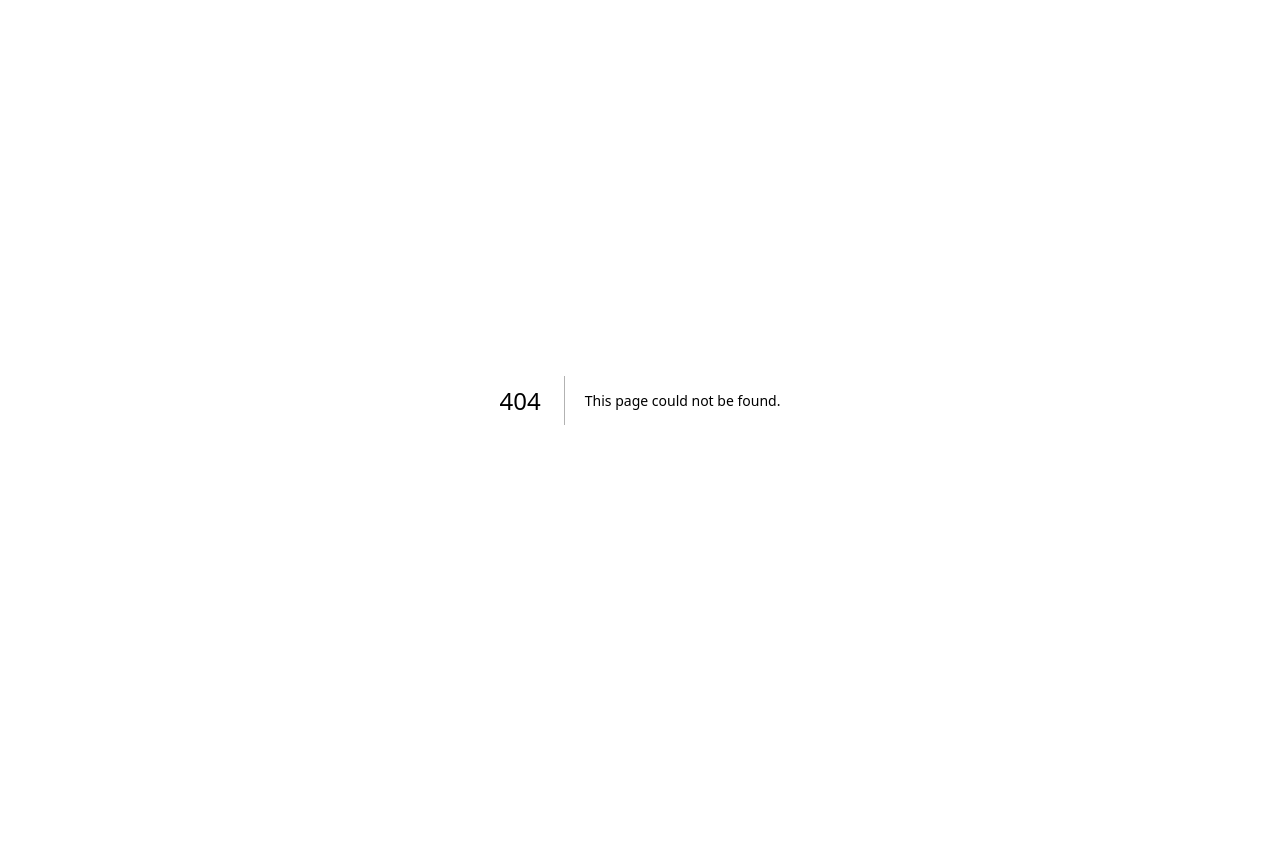
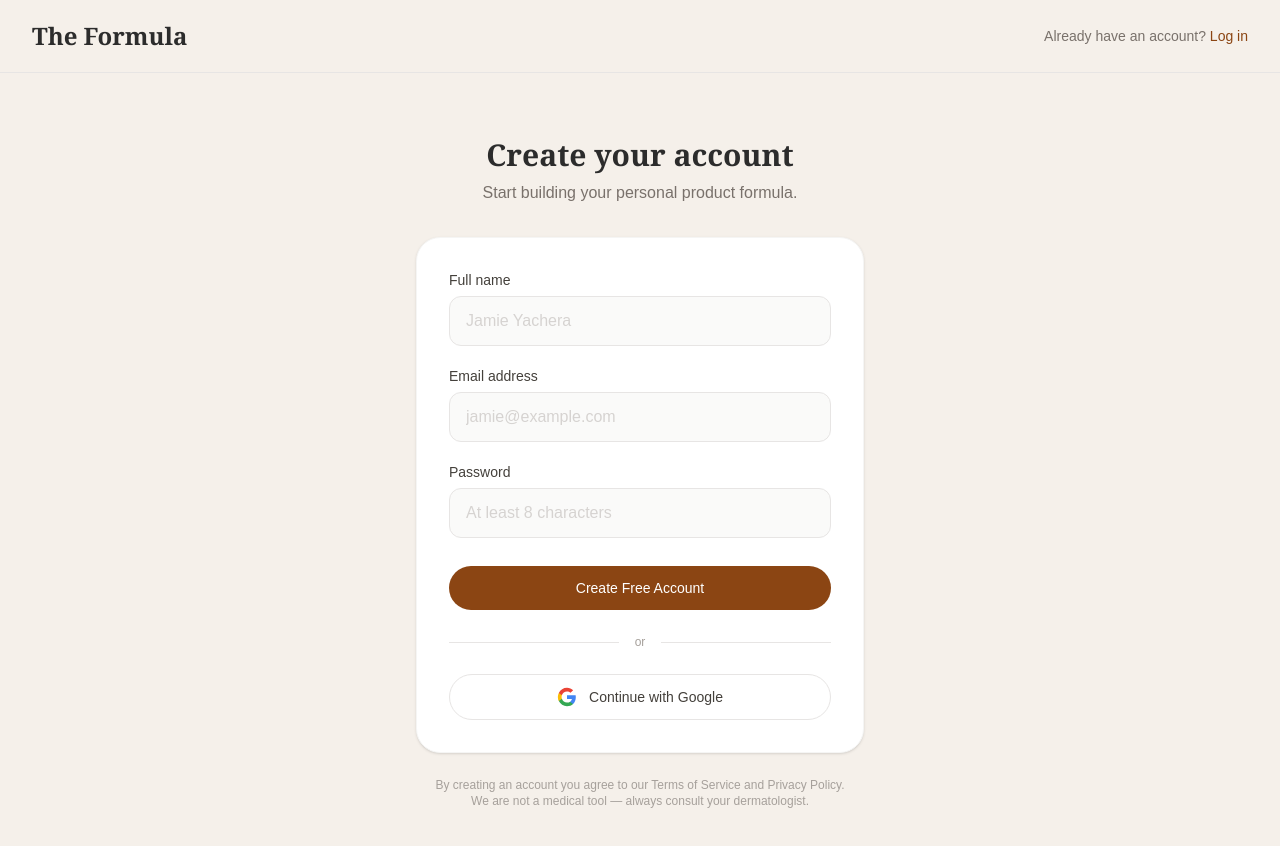
Before and after one commit to JamieY/the-formula, a Next.js app: page /signup in a window 1280 px wide. Before the commit this address had no page. Shown: the top 846 px of the page. Before the commit the page ends 800 px from the top, so only its background shows below. Built offline with nearby package versions, Linux system fonts and the light colour scheme.

Commit message:
Add signup and login pages

```diff
--- /dev/null
+++ b/app/login/page.tsx
@@ -0,0 +1,87 @@
+import Link from "next/link";
+
+export default function Login() {
+  return (
+    <main className="min-h-screen flex flex-col" style={{ backgroundColor: "#F5F0EA" }}>
+      {/* Navigation */}
+      <nav className="flex items-center justify-between px-8 py-5 border-b border-stone-200">
+        <Link href="/" className="text-2xl font-serif font-semibold" style={{ color: "#2C2C2C" }}>
+          The Formula
+        </Link>
+        <p className="text-sm text-stone-500">
+          Don't have an account?{" "}
+          <Link href="/signup" className="font-medium" style={{ color: "#8B4513" }}>
+            Sign up free
+          </Link>
+        </p>
+      </nav>
+
+      {/* Form */}
+      <div className="flex flex-1 items-center justify-center px-6 py-16">
+        <div className="w-full max-w-md">
+          <h1 className="text-3xl font-serif font-semibold mb-2 text-center" style={{ color: "#2C2C2C" }}>
+            Welcome back
+          </h1>
+          <p className="text-stone-500 text-center mb-8">
+            Log in to your Formula account.
+          </p>
+
+          <div className="bg-white rounded-3xl p-8 shadow-sm border border-stone-100">
+            <form className="flex flex-col gap-5">
+              <div>
+                <label className="block text-sm font-medium text-stone-700 mb-1.5">
+                  Email address
+                </label>
+                <input
+                  type="email"
+                  placeholder="jamie@example.com"
+                  className="w-full px-4 py-3 rounded-xl border border-stone-200 outline-none text-stone-700 placeholder-stone-300 focus:border-stone-400 bg-stone-50"
+                />
+              </div>
+
+              <div>
+                <div className="flex justify-between mb-1.5">
+                  <label className="block text-sm font-medium text-stone-700">
+                    Password
+                  </label>
+                  <Link href="/forgot-password" className="text-sm" style={{ color: "#8B4513" }}>
+                    Forgot password?
+                  </Link>
+                </div>
+                <input
+                  type="password"
+                  placeholder="Your password"
+                  className="w-full px-4 py-3 rounded-xl border border-stone-200 outline-none text-stone-700 placeholder-stone-300 focus:border-stone-400 bg-stone-50"
+                />
+              </div>
+
+              <button
+                type="submit"
+                className="w-full py-3 rounded-full text-white font-medium text-sm mt-2"
+                style={{ backgroundColor: "#8B4513" }}
+              >
+                Log In
+              </button>
+            </form>
+
+            <div className="flex items-center gap-4 my-6">
+              <div className="flex-1 h-px bg-stone-200" />
+              <span className="text-xs text-stone-400">or</span>
+              <div className="flex-1 h-px bg-stone-200" />
+            </div>
+
+            <button className="w-full py-3 rounded-full border border-stone-200 text-stone-700 font-medium text-sm flex items-center justify-center gap-3 hover:bg-stone-50">
+              <svg className="w-5 h-5" viewBox="0 0 24 24">
+                <path fill="#4285F4" d="M22.56 12.25c0-.78-.07-1.53-.2-2.25H12v4.26h5.92c-.26 1.37-1.04 2.53-2.21 3.31v2.77h3.57c2.08-1.92 3.28-4.74 3.28-8.09z"/>
+                <path fill="#34A853" d="M12 23c2.97 0 5.46-.98 7.28-2.66l-3.57-2.77c-.98.66-2.23 1.06-3.71 1.06-2.86 0-5.29-1.93-6.16-4.53H2.18v2.84C3.99 20.53 7.7 23 12 23z"/>
+                <path fill="#FBBC05" d="M5.84 14.09c-.22-.66-.35-1.36-.35-2.09s.13-1.43.35-2.09V7.07H2.18C1.43 8.55 1 10.22 1 12s.43 3.45 1.18 4.93l2.85-2.22.81-.62z"/>
+                <path fill="#EA4335" d="M12 5.38c1.62 0 3.06.56 4.21 1.64l3.15-3.15C17.45 2.09 14.97 1 12 1 7.7 1 3.99 3.47 2.18 7.07l3.66 2.84c.87-2.6 3.3-4.53 6.16-4.53z"/>
+              </svg>
+              Continue with Google
+            </button>
+          </div>
+        </div>
+      </div>
+    </main>
+  );
+}
--- /dev/null
+++ b/app/signup/page.tsx
@@ -0,0 +1,98 @@
+import Link from "next/link";
+
+export default function SignUp() {
+  return (
+    <main className="min-h-screen flex flex-col" style={{ backgroundColor: "#F5F0EA" }}>
+      {/* Navigation */}
+      <nav className="flex items-center justify-between px-8 py-5 border-b border-stone-200">
+        <Link href="/" className="text-2xl font-serif font-semibold" style={{ color: "#2C2C2C" }}>
+          The Formula
+        </Link>
+        <p className="text-sm text-stone-500">
+          Already have an account?{" "}
+          <Link href="/login" className="font-medium" style={{ color: "#8B4513" }}>
+            Log in
+          </Link>
+        </p>
+      </nav>
+
+      {/* Form */}
+      <div className="flex flex-1 items-center justify-center px-6 py-16">
+        <div className="w-full max-w-md">
+          <h1 className="text-3xl font-serif font-semibold mb-2 text-center" style={{ color: "#2C2C2C" }}>
+            Create your account
+          </h1>
+          <p className="text-stone-500 text-center mb-8">
+            Start building your personal product formula.
+          </p>
+
+          <div className="bg-white rounded-3xl p-8 shadow-sm border border-stone-100">
+            <form className="flex flex-col gap-5">
+              <div>
+                <label className="block text-sm font-medium text-stone-700 mb-1.5">
+                  Full name
+                </label>
+                <input
+                  type="text"
+                  placeholder="Jamie Yachera"
+                  className="w-full px-4 py-3 rounded-xl border border-stone-200 outline-none text-stone-700 placeholder-stone-300 focus:border-stone-400 bg-stone-50"
+                />
+              </div>
+
+              <div>
+                <label className="block text-sm font-medium text-stone-700 mb-1.5">
+                  Email address
+                </label>
+                <input
+                  type="email"
+                  placeholder="jamie@example.com"
+                  className="w-full px-4 py-3 rounded-xl border border-stone-200 outline-none text-stone-700 placeholder-stone-300 focus:border-stone-400 bg-stone-50"
+                />
+              </div>
+
+              <div>
+                <label className="block text-sm font-medium text-stone-700 mb-1.5">
+                  Password
+                </label>
+                <input
+                  type="password"
+                  placeholder="At least 8 characters"
+                  className="w-full px-4 py-3 rounded-xl border border-stone-200 outline-none text-stone-700 placeholder-stone-300 focus:border-stone-400 bg-stone-50"
+                />
+              </div>
+
+              <button
+                type="submit"
+                className="w-full py-3 rounded-full text-white font-medium text-sm mt-2"
+                style={{ backgroundColor: "#8B4513" }}
+              >
+                Create Free Account
+              </button>
+            </form>
+
+            <div className="flex items-center gap-4 my-6">
+              <div className="flex-1 h-px bg-stone-200" />
+              <span className="text-xs text-stone-400">or</span>
+              <div className="flex-1 h-px bg-stone-200" />
+            </div>
+
+            <button className="w-full py-3 rounded-full border border-stone-200 text-stone-700 font-medium text-sm flex items-center justify-center gap-3 hover:bg-stone-50">
+              <svg className="w-5 h-5" viewBox="0 0 24 24">
+                <path fill="#4285F4" d="M22.56 12.25c0-.78-.07-1.53-.2-2.25H12v4.26h5.92c-.26 1.37-1.04 2.53-2.21 3.31v2.77h3.57c2.08-1.92 3.28-4.74 3.28-8.09z"/>
+                <path fill="#34A853" d="M12 23c2.97 0 5.46-.98 7.28-2.66l-3.57-2.77c-.98.66-2.23 1.06-3.71 1.06-2.86 0-5.29-1.93-6.16-4.53H2.18v2.84C3.99 20.53 7.7 23 12 23z"/>
+                <path fill="#FBBC05" d="M5.84 14.09c-.22-.66-.35-1.36-.35-2.09s.13-1.43.35-2.09V7.07H2.18C1.43 8.55 1 10.22 1 12s.43 3.45 1.18 4.93l2.85-2.22.81-.62z"/>
+                <path fill="#EA4335" d="M12 5.38c1.62 0 3.06.56 4.21 1.64l3.15-3.15C17.45 2.09 14.97 1 12 1 7.7 1 3.99 3.47 2.18 7.07l3.66 2.84c.87-2.6 3.3-4.53 6.16-4.53z"/>
+              </svg>
+              Continue with Google
+            </button>
+          </div>
+
+          <p className="text-center text-xs text-stone-400 mt-6">
+            By creating an account you agree to our Terms of Service and Privacy Policy.
+            <br />We are not a medical tool — always consult your dermatologist.
+          </p>
+        </div>
+      </div>
+    </main>
+  );
+}
```
